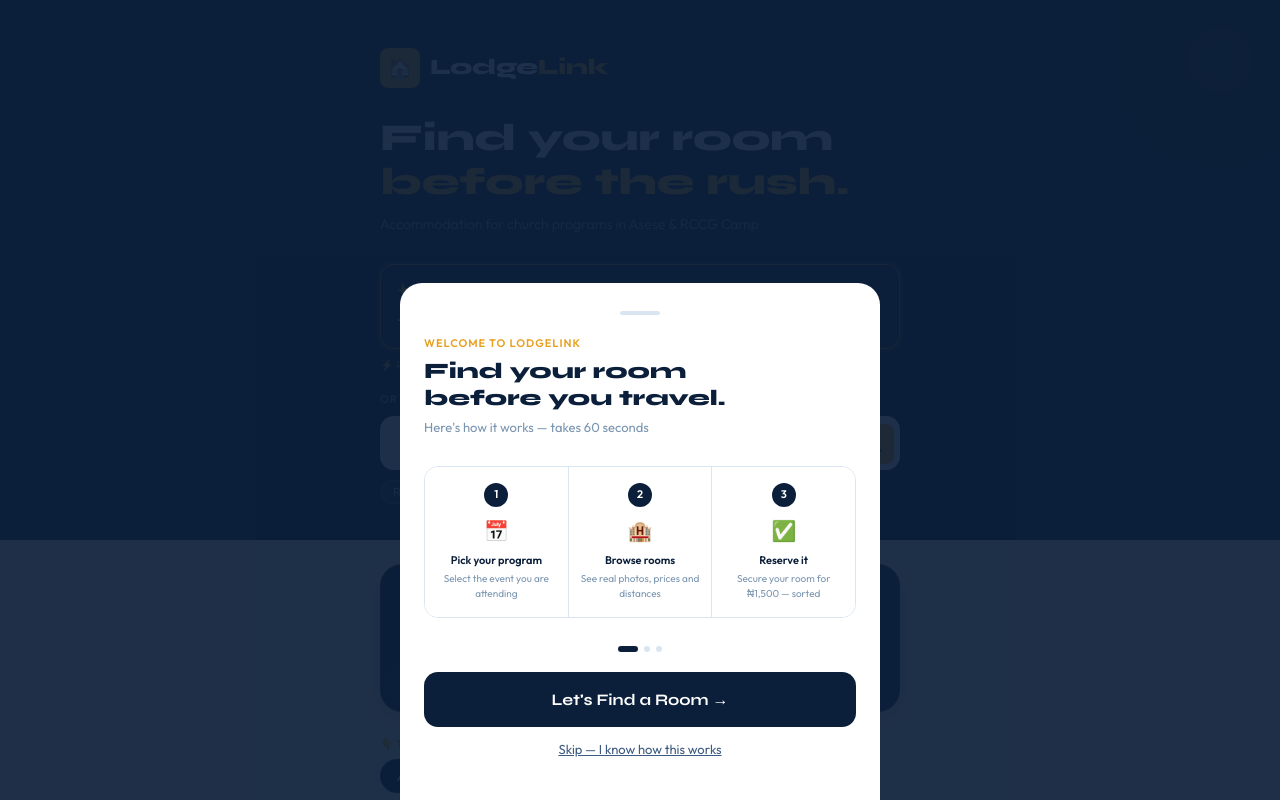
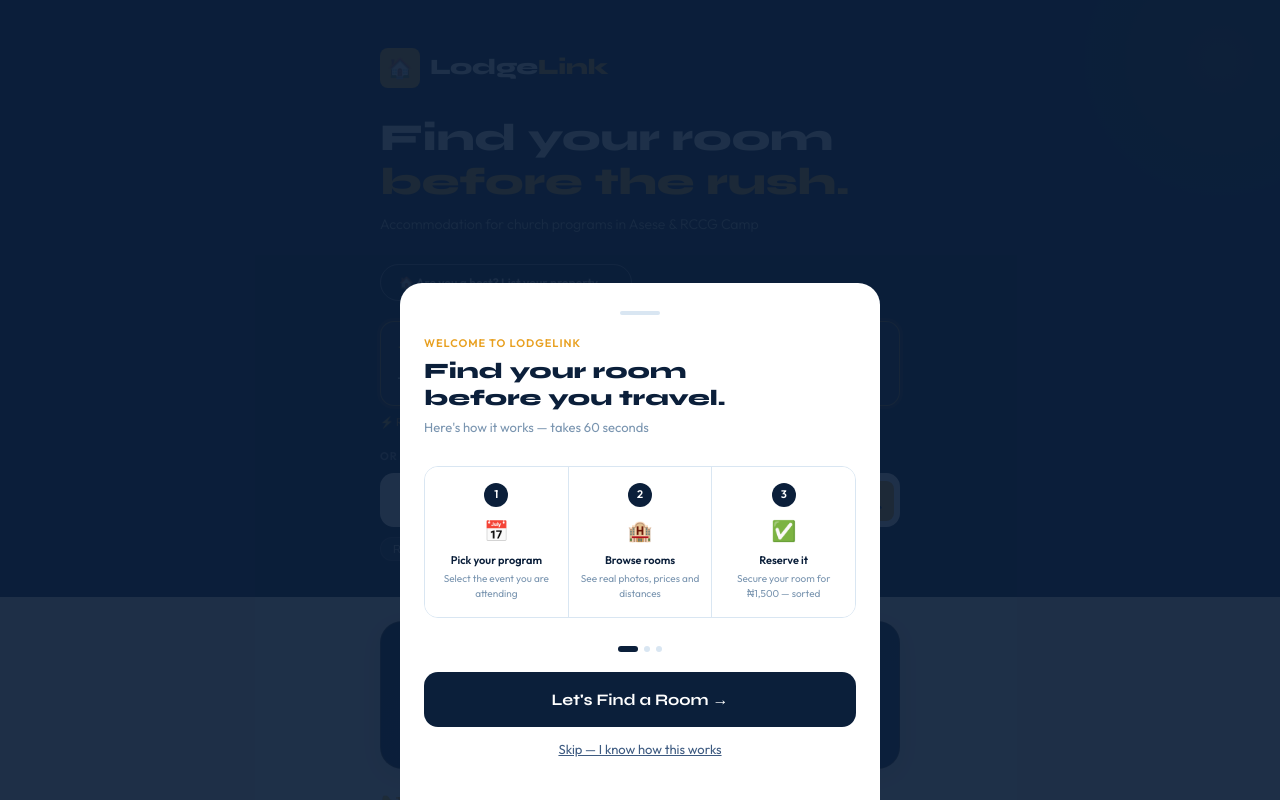
Before and after one commit to preciouskkcodes/lodgelink, a website: page index.html in a window 1280 px wide. Shown: the top 800 px of the page. Drawn offline with Linux system fonts and the light colour scheme; no server answers.

Commit message:
Add host link to hero section

```diff
--- a/index.html
+++ b/index.html
@@ -1134,6 +1134,21 @@
         <em>before the rush.</em>
       </h1>
       <p class="hero-sub">Accommodation for church programs in Asese &amp; RCCG Camp</p>
+      <a href="host.html" style="
+  display: inline-block;
+  background: transparent;
+  border: 1.5px solid rgba(255,255,255,0.4);
+  color: rgba(255,255,255,0.8);
+  padding: 8px 18px;
+  border-radius: 20px;
+  font-size: 12px;
+  font-weight: 600;
+  margin-bottom: 20px;
+  text-decoration: none;
+  transition: all 0.2s ease;
+">
+  🏠 Are you a host? List your property →
+</a>
 
       <!-- Program selector with visual cue (gold glow until selected) -->
       <div class="program-selector needs-attention" id="program-selector-wrap">
```
